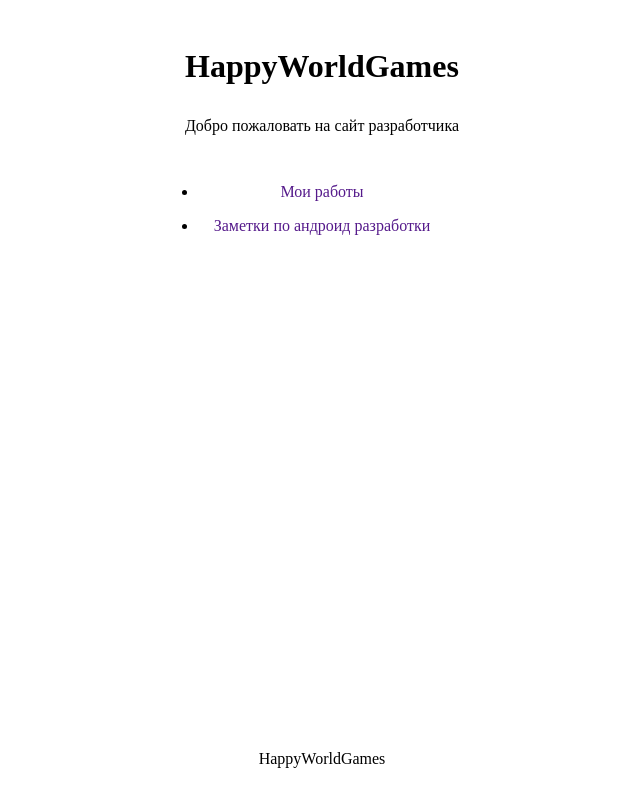
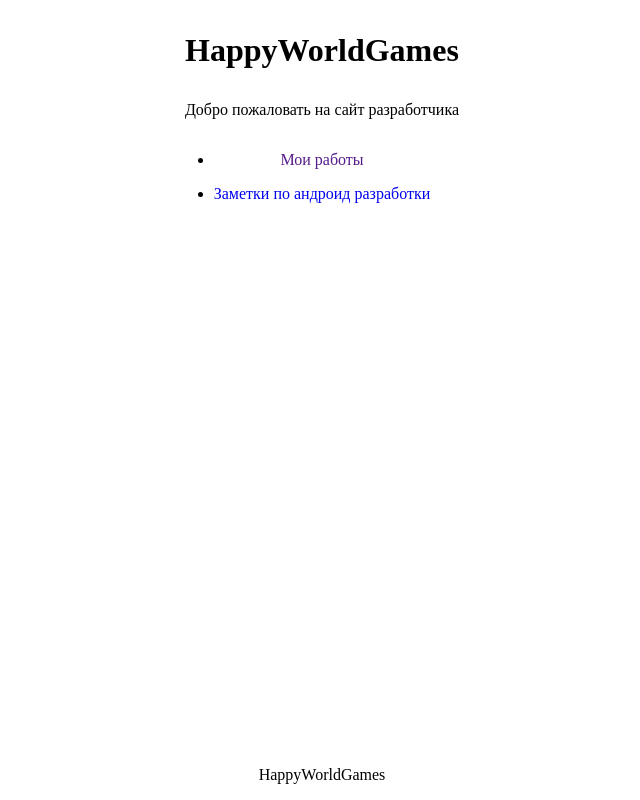
Before and after one commit to HappyWorldGames/HappyWorldGames.github.io, a plain HTML site: page index.html in a window 1280 px wide. Shown: the whole page, without its empty margins (318-958 px from the left). Drawn offline with Linux system fonts and the light colour scheme.

Commit message:
test url add android page

```diff
--- /dev/null
+++ b/data/android/style/AndroidStyle.css
@@ -0,0 +1,4 @@
+ul, li {
+    display: block;
+    text-align: left;
+}
--- a/index.html
+++ b/index.html
@@ -14,9 +14,9 @@
       </header>
 
       <content>
-        <ul class="myUL">
+        <ul>
           <li><a href="">Мои работы</a></li>
-          <li><a href="">Заметки по андроид разработки</a></li>
+          <li><a href="data/android/">Заметки по андроид разработки</a></li>
         </ul>
       </content>
 
--- a/style/MainStyle.css
+++ b/style/MainStyle.css
@@ -1,19 +1,32 @@
 * {
-  margin: 1em;
+    margin: 0;
     padding: 0;
     text-align: center;
+}
+
+h1 {
+    margin: 1em;
 }
 
 a {
     text-decoration: none;
 }
 
-ul.myUL {
+ul {
     display: inline-block;
     text-align: left;
 }
 
+li {
+    margin: 1em;
+}
+
+header {
+    margin: 1em;
+}
+
 footer {
+    margin: 1em;
     position: absolute;
     bottom: 0;
     left: 0;
```
Also changed, not shown: data/android/index.html (added, +26 -0 lines). Lines whose indentation alone changed are shown as unchanged.
